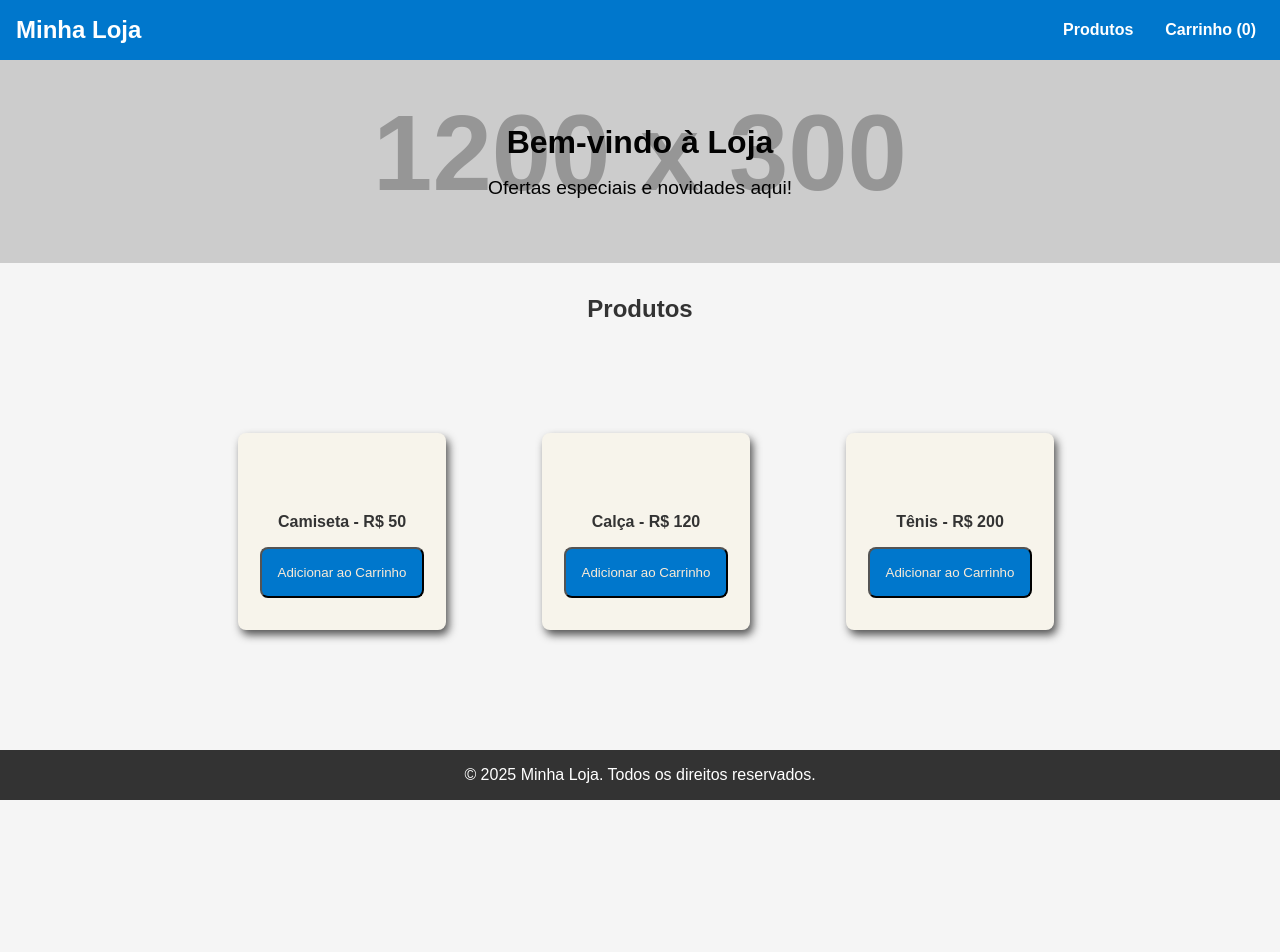
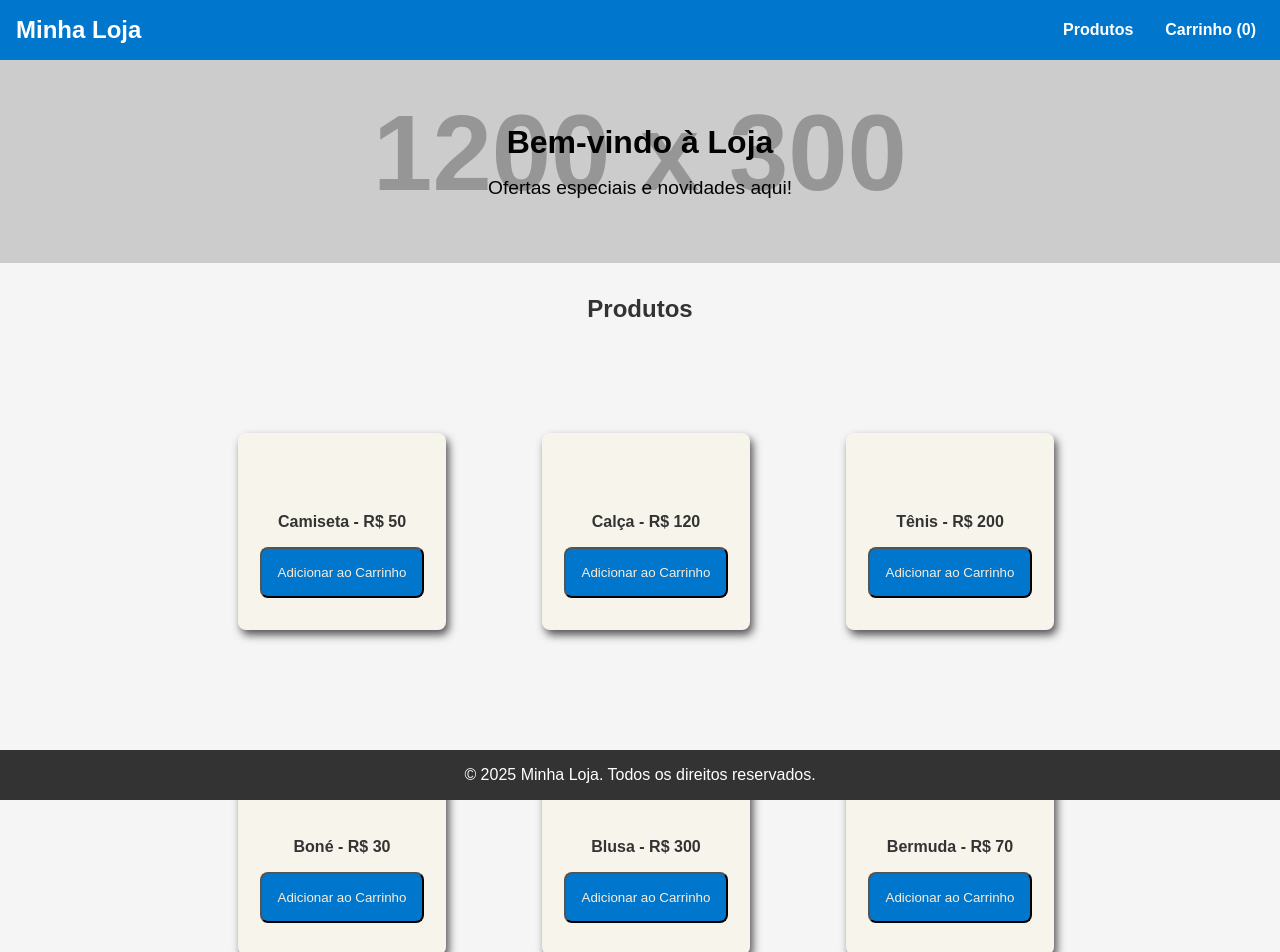
Before and after one commit to Vilander/projeto-loja, a React (Vite) app: page / in a window 1280 px wide. Shown: the top 952 px of the page. Before the commit the page ends 800 px from the top, so only its background shows below. Built offline with nearby package versions, Linux system fonts and the light colour scheme.

Commit message:
feat: update app.jsx

```diff
--- a/src/App.jsx
+++ b/src/App.jsx
@@ -16,7 +16,11 @@ function App() {
     setProdutos([
       { id: 1, nome: 'Camiseta', preco: 50 },
       { id: 2, nome: 'Calça', preco: 120 },
-      { id: 3, nome: 'Tênis', preco: 200 }
+      { id: 3, nome: 'Tênis', preco: 200 },
+      { id: 4, nome: 'Boné', preco: 30 },
+      { id: 5, nome: 'Blusa', preco: 300 },
+      { id: 6, nome: 'Bermuda', preco: 70 }
+
     ])
   }, [])
 
```
